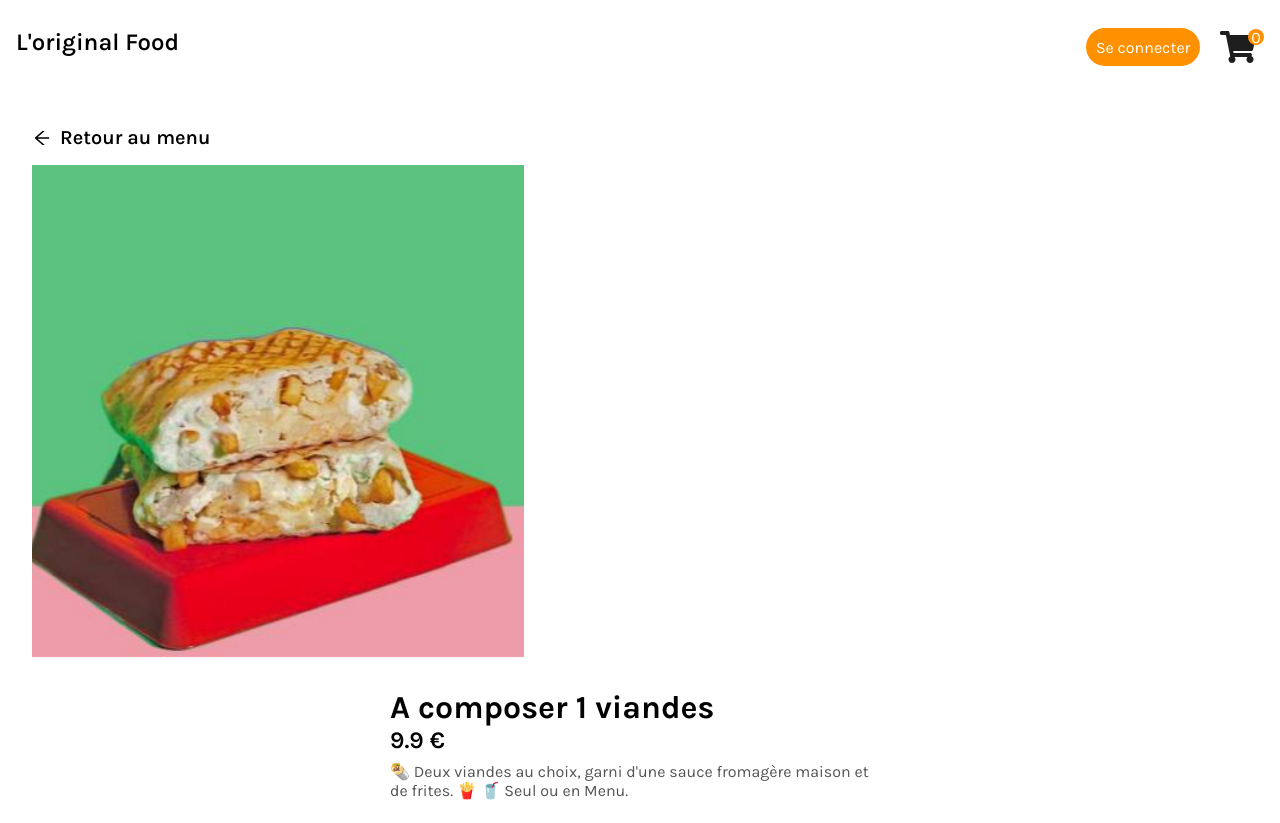
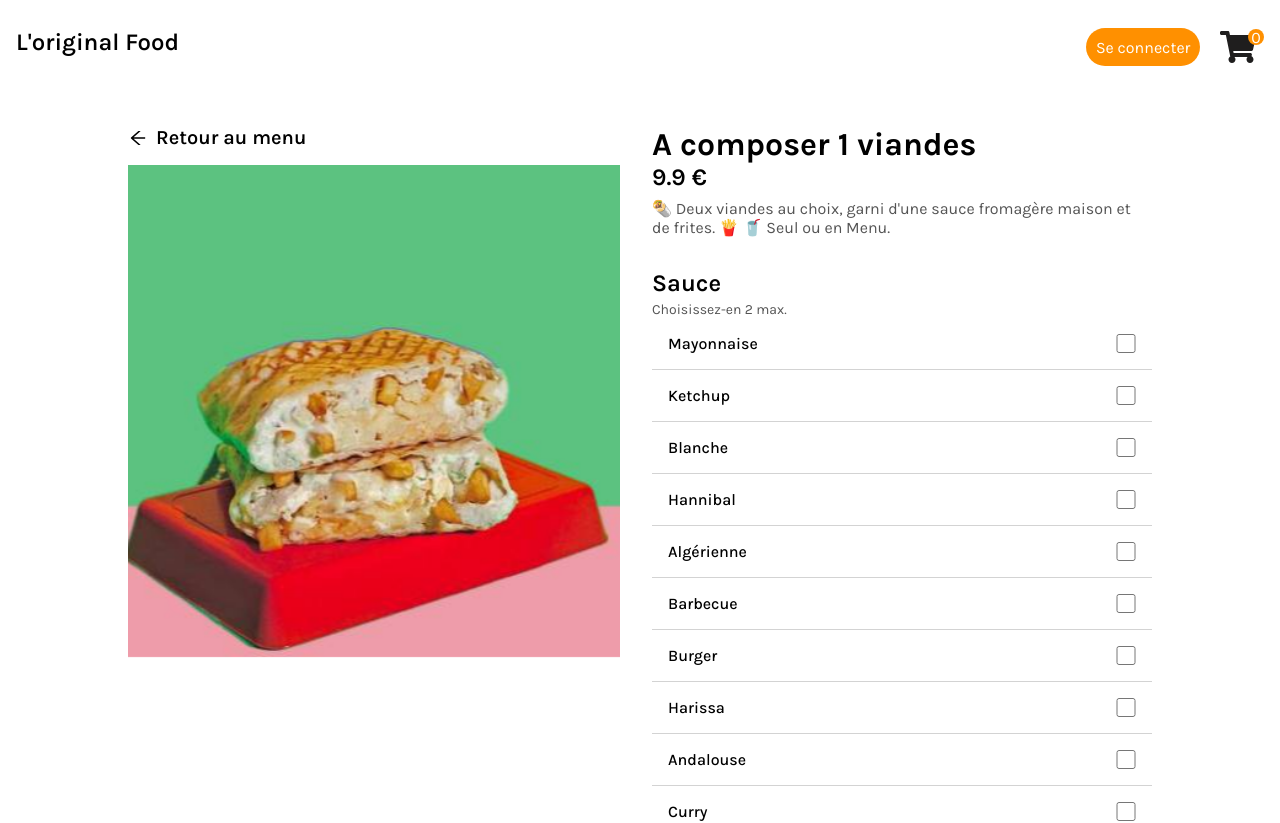
Before and after one commit to ayoubhatmi/original-food, a Next.js app: page /menu/a-composer-1-viandes in a window 1280 px wide. Shown: the top 823 px of the page. Built offline with nearby package versions, Linux system fonts and the light colour scheme.

Commit message:
minor ui fix

```diff
--- a/src/app/menu/[slug]/Article.module.scss
+++ b/src/app/menu/[slug]/Article.module.scss
@@ -11,7 +11,9 @@
   .imageContainer {
     display: flex;
     flex-direction: column;
-    width: 100%;
+    @include breakpoints(mobile) {
+      width: 100%;
+    }
   }
 
   .image {
--- a/src/components/Category.module.scss
+++ b/src/components/Category.module.scss
@@ -4,7 +4,9 @@
 
   .title {
     font-size: 1.75rem;
-    text-align: center;
+    @include breakpoints(mobile) {
+      text-align: center;
+    }
   }
 
   .articles {
```
